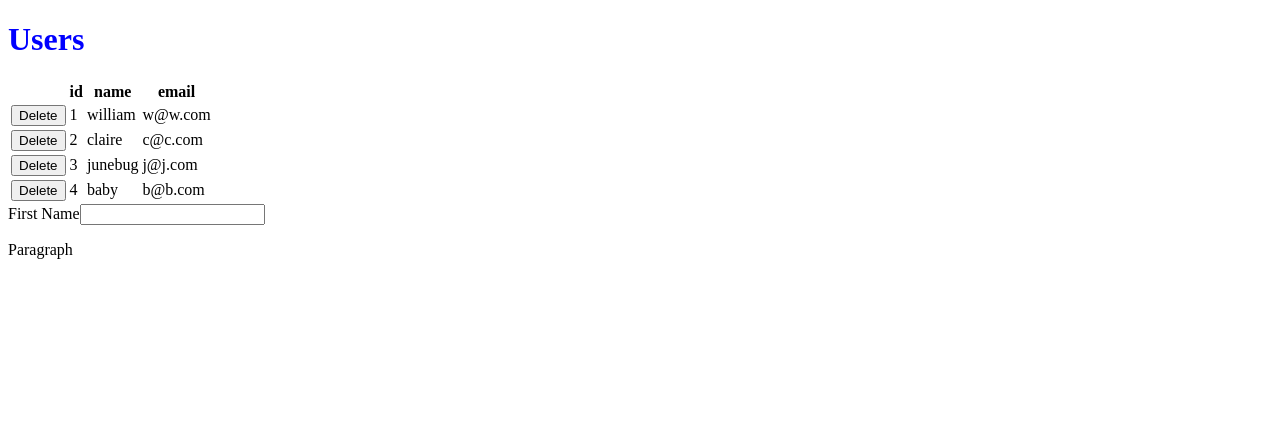
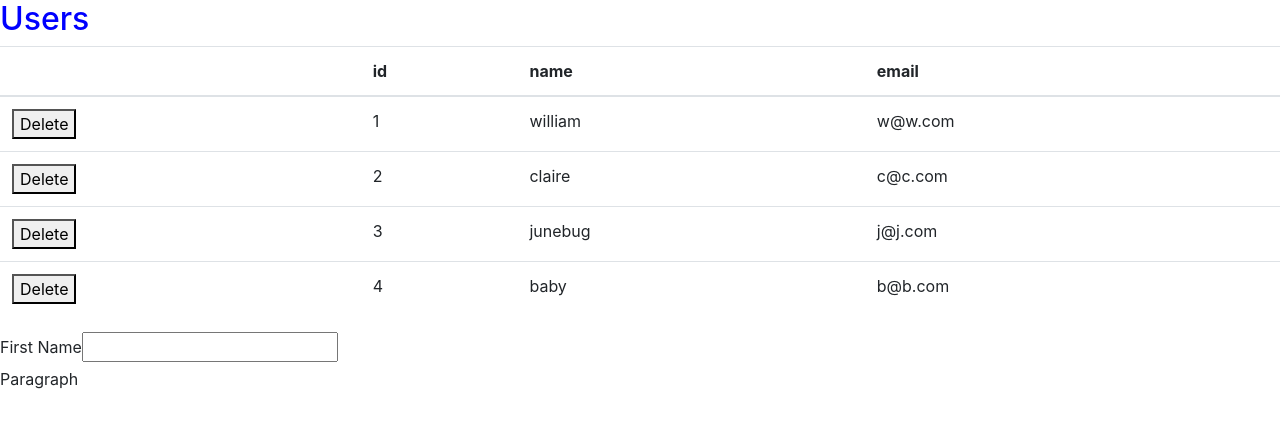
Before and after one commit to william10000/react-training-wat, a React (Create React App) app: page / in a window 1280 px wide. Shown: the top 428 px of the page. Built offline with nearby package versions, Linux system fonts and the light colour scheme; data requests are answered from the project's data file.

Commit message:
imported bootstrap to make stuff look a bit nicer

```diff
--- a/package.json
+++ b/package.json
@@ -3,6 +3,7 @@
   "version": "0.1.0",
   "private": true,
   "dependencies": {
+    "bootstrap": "^4.3.1",
     "json-server": "^0.15.1",
     "npm-run-all": "^4.1.5",
     "react": "^16.11.0",
@@ -11,7 +12,7 @@
   },
   "scripts": {
     "start": "run-p start:app start:api",
-    "start:api": "json-server db.json --port 3001",
+    "start:api": "json-server db.json --port 3001 --watch",
     "start:app": "react-scripts start",
     "build": "react-scripts build",
     "test": "react-scripts test",
--- a/src/App.js
+++ b/src/App.js
@@ -22,7 +22,7 @@ function App() {
     <>
       <h1 className="header">Users</h1>
       {/* display user data in a table with headers for id, name, email */}
-      <table>
+      <table className="table">
         <thead>
           <tr>
             <th></th>
--- a/src/index.js
+++ b/src/index.js
@@ -1,5 +1,6 @@
 import React from "react";
 import ReactDOM from "react-dom";
 import App from "./App";
+import "bootstrap/dist/css/bootstrap.min.css";
 
 ReactDOM.render(<App />, document.getElementById("root"));
```
Also changed, not shown: 1 other file (tests, documents, lock files or other folders).
